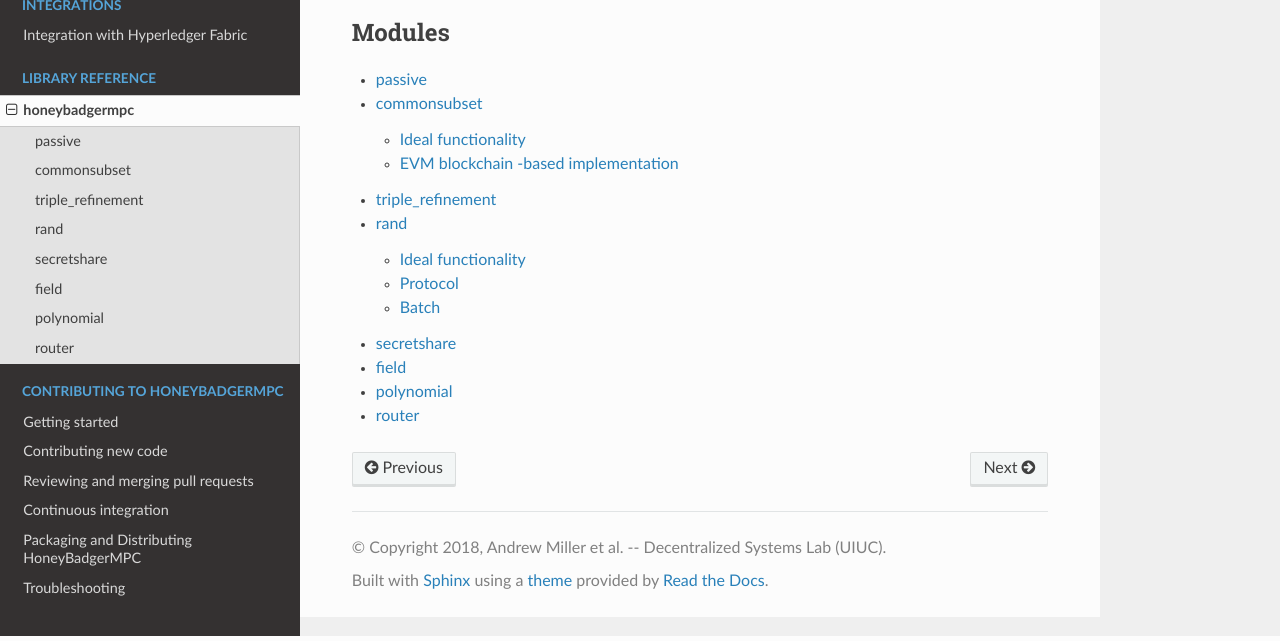
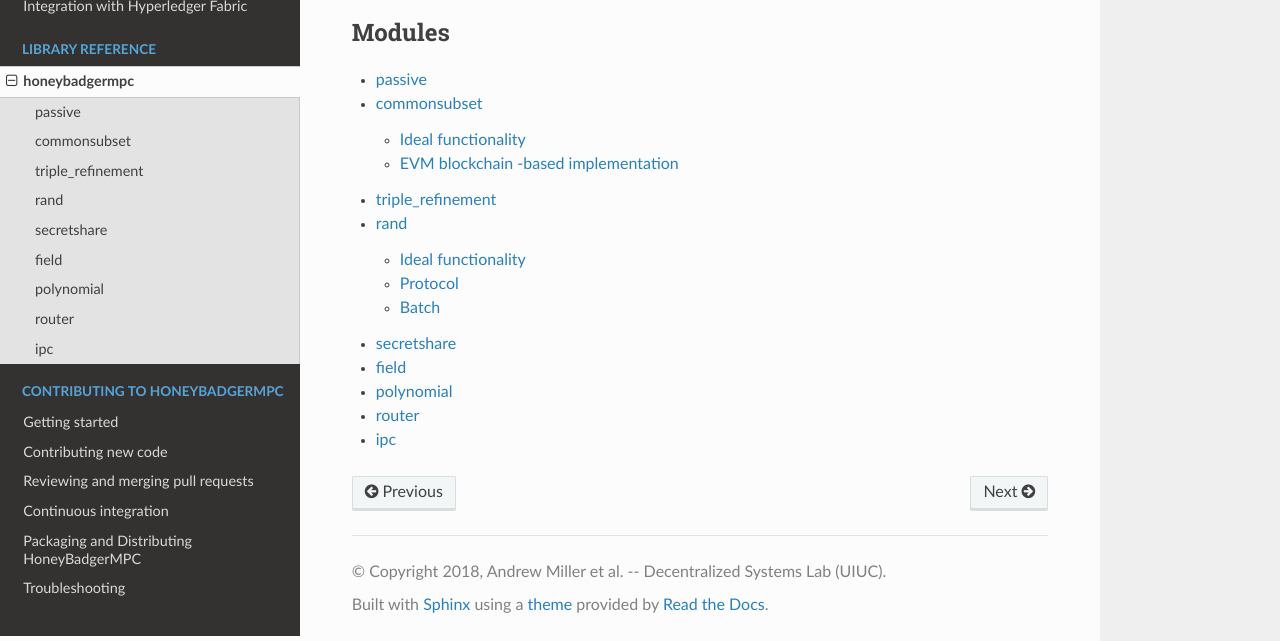
Before and after one commit to initc3/HoneyBadgerMPC, a Sphinx documentation site: the page built from docs/libref/honeybadgermpc.rst, in a window 1280 px wide, cut to the strip 264-905 px from the top of the page. Built offline with Sphinx 7.4.7 and the Read the Docs theme 2.0.0, drawn with Linux system fonts in a browser that asks for light colours; some of the changed text lies outside the part shown.

Commit message:
Add ipc to docs

```diff
--- a/docs/libref/honeybadgermpc.rst
+++ b/docs/libref/honeybadgermpc.rst
@@ -15,3 +15,4 @@ honeybadgermpc
     field
     polynomial
     router
+    ipc
--- /dev/null
+++ b/docs/libref/ipc.rst
@@ -0,0 +1,4 @@
+ipc
+===
+
+.. automodule:: honeybadgermpc.ipc
```
